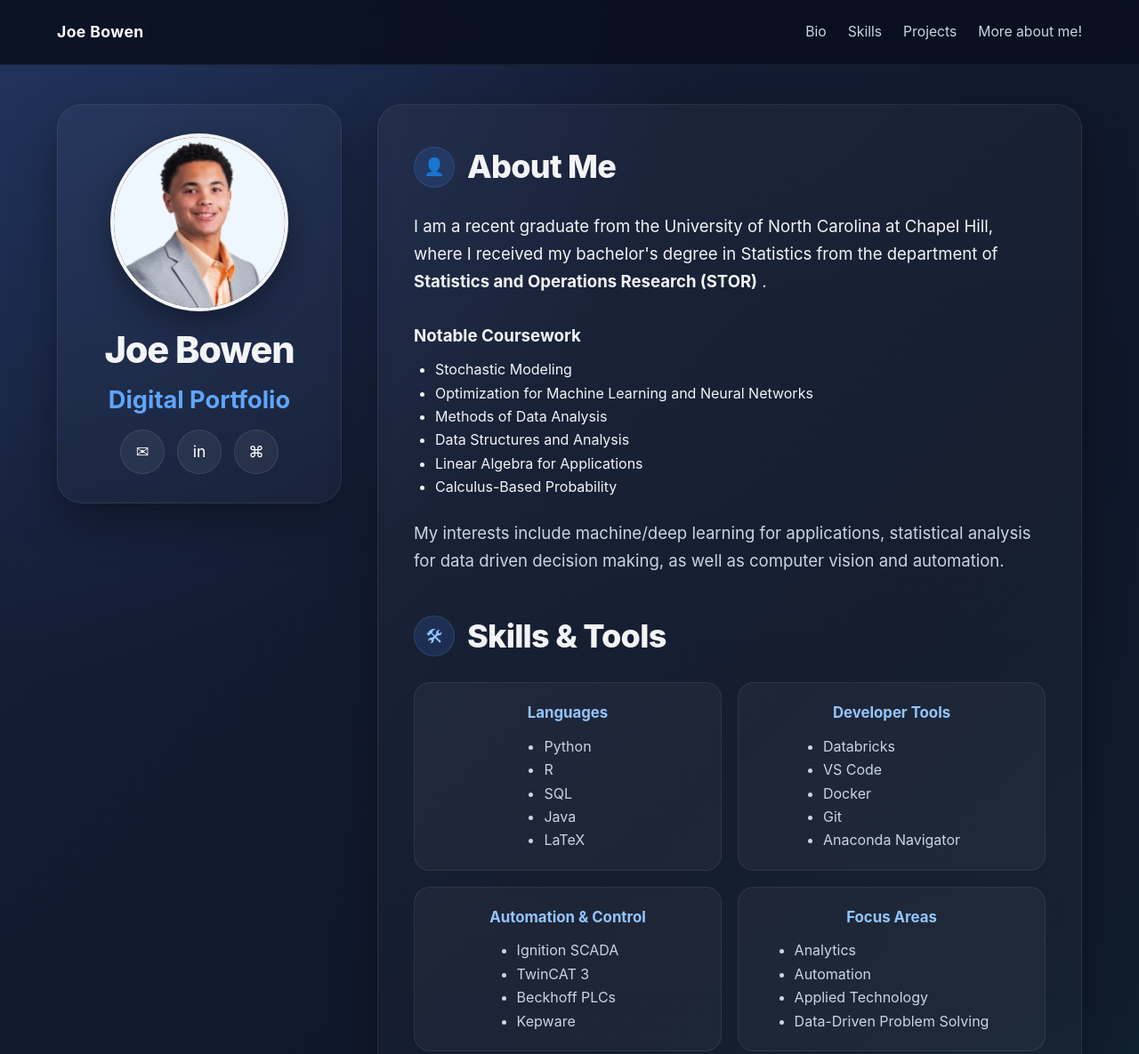
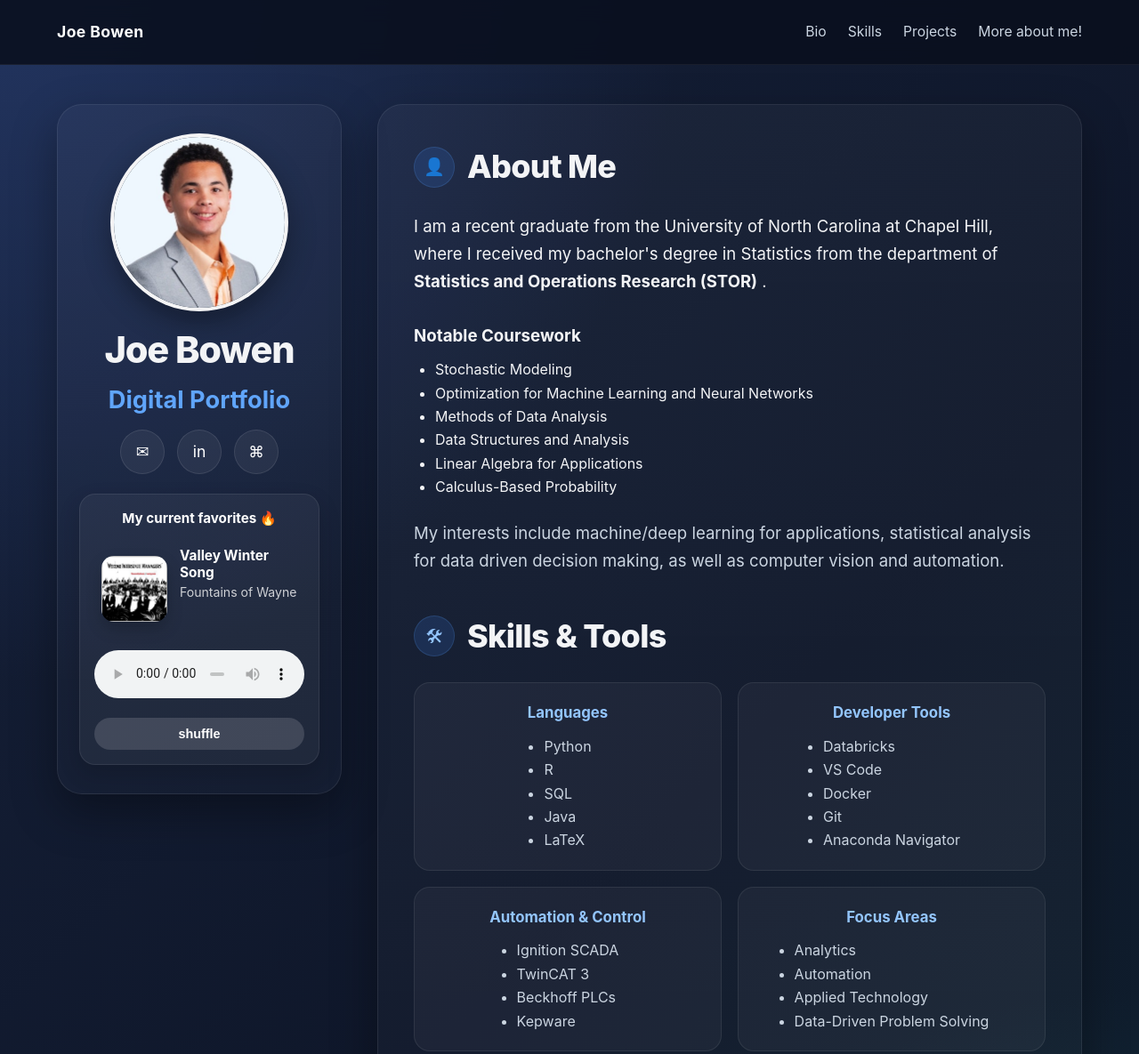
Before and after one commit to joebowen/joebowen.github.io, a plain HTML site: page index.html in a window 1280 px wide. Shown: the top 1185 px of the page at 89% size. Drawn offline with Linux system fonts and the light colour scheme.

Commit message:
why is this so much fun!!!!

```diff
--- a/index.html
+++ b/index.html
@@ -300,6 +300,103 @@
       font-size: 0.95rem;
     }
 
+    .music-card {
+      margin-top: 22px;
+      padding: 16px;
+      border-radius: 18px;
+      background: rgba(255, 255, 255, 0.05);
+      border: 1px solid rgba(255, 255, 255, 0.08);
+      color: #fff;
+      box-shadow: 0 10px 24px rgba(0, 0, 0, 0.16);
+      text-align: left;
+    }
+
+    .music-heading {
+      margin: 0 0 14px;
+      font-size: 0.95rem;
+      line-height: 1.4;
+      font-weight: 700;
+      text-align: center;
+    }
+
+    .music-link-wrap {
+      display: flex;
+      align-items: center;
+      gap: 14px;
+      border-radius: 14px;
+      padding: 8px;
+      transition: background 0.2s ease, transform 0.2s ease, opacity 0.2s ease;
+    }
+
+    .song-cover {
+      width: 74px;
+      height: 74px;
+      object-fit: cover;
+      border-radius: 14px;
+      flex-shrink: 0;
+      box-shadow: 0 8px 18px rgba(0, 0, 0, 0.2);
+      transition: transform 0.25s ease, opacity 0.25s ease;
+    }
+
+    .song-meta {
+      min-width: 0;
+      flex: 1;
+    }
+
+    .song-title {
+      margin: 0 0 4px;
+      font-size: 0.96rem;
+      font-weight: 700;
+      line-height: 1.25;
+      color: white;
+    }
+
+    .song-artist {
+      margin: 0 0 8px;
+      font-size: 0.88rem;
+      line-height: 1.25;
+      color: rgba(255, 255, 255, 0.78);
+    }
+
+    .listen-text {
+      display: inline-block;
+      font-size: 0.82rem;
+      font-weight: 600;
+      color: rgba(255, 255, 255, 0.88);
+    }
+
+    .audio-player {
+      width: 100%;
+      margin-top: 14px;
+    }
+
+    .shuffle-btn {
+      margin-top: 14px;
+      width: 100%;
+      border: none;
+      border-radius: 999px;
+      padding: 10px 14px;
+      background: rgba(255, 255, 255, 0.14);
+      color: #fff;
+      font-size: 0.9rem;
+      font-weight: 700;
+      cursor: pointer;
+      transition: background 0.2s ease, transform 0.2s ease, opacity 0.2s ease;
+    }
+
+    .shuffle-btn:hover {
+      background: rgba(255, 255, 255, 0.22);
+      transform: translateY(-1px);
+    }
+
+    .music-card.is-changing .song-cover,
+    .music-card.is-changing .song-title,
+    .music-card.is-changing .song-artist,
+    .music-card.is-changing .listen-text {
+      opacity: 0.45;
+      transform: scale(0.98);
+    }
+
     @media (max-width: 980px) {
       .hero-layout {
         grid-template-columns: 1fr;
@@ -360,6 +457,24 @@
       .section-heading h2 {
         font-size: 1.7rem;
       }
+
+      .music-link-wrap {
+        gap: 12px;
+      }
+
+      .song-cover {
+        width: 66px;
+        height: 66px;
+      }
+
+      .song-title {
+        font-size: 0.92rem;
+      }
+
+      .song-artist,
+      .listen-text {
+        font-size: 0.82rem;
+      }
     }
   </style>
 </head>
@@ -390,6 +505,29 @@
           <a class="social-btn" href="mailto:joe.bowen13@gmail.com" title="Email" aria-label="Email">✉</a>
           <a class="social-btn" href="https://linkedin.com/in/michael-j-bowen" target="_blank" rel="noopener" title="LinkedIn" aria-label="LinkedIn">in</a>
           <a class="social-btn" href="https://github.com/joebowen" target="_blank" rel="noopener" title="GitHub" aria-label="GitHub">⌘</a>
+        </div>
+
+        <div class="music-card" id="music-card">
+          <h3 class="music-heading">My current favorites 🔥</h3>
+
+          <div class="music-link-wrap">
+            <img id="song-cover" src="images/song1.jpg" alt="Song cover art" class="song-cover" />
+
+            <div class="song-meta">
+              <p id="song-title" class="song-title">SONG TITLE 1</p>
+              <p id="song-artist" class="song-artist">ARTIST 1</p>
+              <span class="listen-text"></span>
+            </div>
+          </div>
+
+          <audio id="song-player" class="audio-player" controls>
+            <source src="audio/song1.mp3" type="audio/mpeg" />
+            Your browser does not support the audio element.
+          </audio>
+
+          <button id="shuffle-song-btn" class="shuffle-btn" type="button">
+            shuffle
+          </button>
         </div>
       </aside>
 
@@ -424,8 +562,6 @@
           <p class="muted" style="margin-top: 1.5rem;">
             My interests include machine/deep learning for applications, statistical analysis for data driven decision making, as well as computer vision and automation.
           </p>
-
-
         </section>
 
         <section id="skills" class="section">
@@ -511,14 +647,16 @@
             <div class="section-icon">📄</div>
             <h2>Resume</h2>
           </div>
+
           <p>
             You can find the most recent copy of my resume
             <a href="JoeBowen_Resume.pdf" target="_blank" rel="noopener"><strong>here.</strong></a>
           </p>
 
           <footer>
-          © 2026 Joe Bowen • Built with HTML and CSS
+            © 2026 Joe Bowen • Built with HTML, CSS and Javascript.
           </footer>
+        </section>
       </section>
     </div>
   </main>
@@ -533,6 +671,85 @@
         }
       });
     });
+
+    const songs = [
+      {
+        title: "Valley Winter Song",
+        artist: "Fountains of Wayne",
+        cover: "images/fountainsofwayne.jpg",
+        audio: "audio/Valley Winter Song.mp3"
+      },
+      {
+        title: "Homewrecker",
+        artist: "Sombr",
+        cover: "images/sombr.png",
+        audio: "audio/sombr Homewrecker Audio.mp3"
+      },
+      {
+        title: "Dugout",
+        artist: "The Backseat Lovers",
+        cover: "images/backseatlovers.jpg",
+        audio: "audio/Dugout.mp3"
+      },
+      {
+        title: "Digital Love",
+        artist: "Daft Punk",
+        cover: "images/Daft_Punk.png",
+        audio: "audio/Daft Punk - Digital Love (Official Audio).mp3"
+      },
+      {
+        title: "Good Does It Do",
+        artist: "Solon Holt",
+        cover: "images/solonholt.jpg",
+        audio: "audio/Good Does It Do.mp3"
+      }
+    ];
+
+    const musicCard = document.getElementById("music-card");
+    const songCover = document.getElementById("song-cover");
+    const songTitle = document.getElementById("song-title");
+    const songArtist = document.getElementById("song-artist");
+    const songPlayer = document.getElementById("song-player");
+    const shuffleSongBtn = document.getElementById("shuffle-song-btn");
+
+    let currentSongIndex = 0;
+
+    function renderSong(index, autoplay = false) {
+      const song = songs[index];
+
+      songCover.src = song.cover;
+      songCover.alt = song.title + " cover art";
+      songTitle.textContent = song.title;
+      songArtist.textContent = song.artist;
+
+      songPlayer.src = song.audio;
+      songPlayer.load();
+
+      if (autoplay) {
+        songPlayer.play().catch(() => {});
+      }
+    }
+
+    function shuffleSong() {
+      if (songs.length < 2) return;
+
+      let newIndex;
+      do {
+        newIndex = Math.floor(Math.random() * songs.length);
+      } while (newIndex === currentSongIndex);
+
+      musicCard.classList.add("is-changing");
+
+      setTimeout(() => {
+        currentSongIndex = newIndex;
+        renderSong(currentSongIndex, true);
+        musicCard.classList.remove("is-changing");
+      }, 180);
+    }
+
+    shuffleSongBtn.addEventListener("click", shuffleSong);
+
+    renderSong(currentSongIndex);
   </script>
 </body>
 </html>
```
Also changed, not shown: images/Daft_Punk.png (added), images/backseatlovers.jpg (added), images/fountainsofwayne.jpg (added), images/solonholt.jpg (added), images/sombr.png (added), 5 other files. Lines whose indentation alone changed are shown as unchanged.
